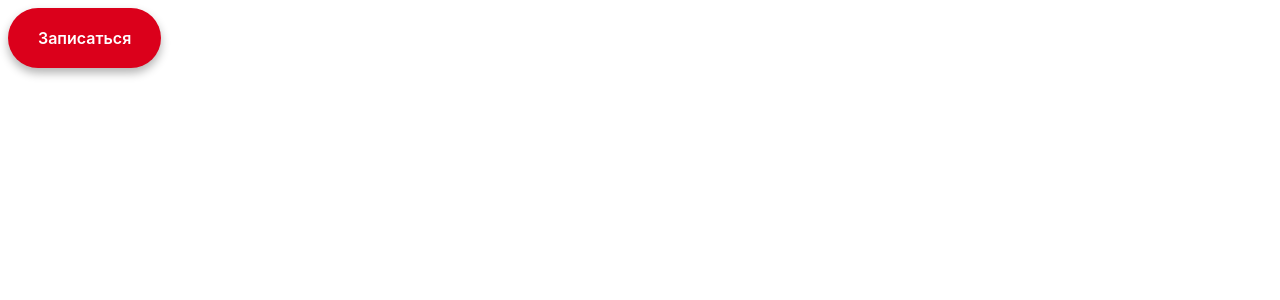
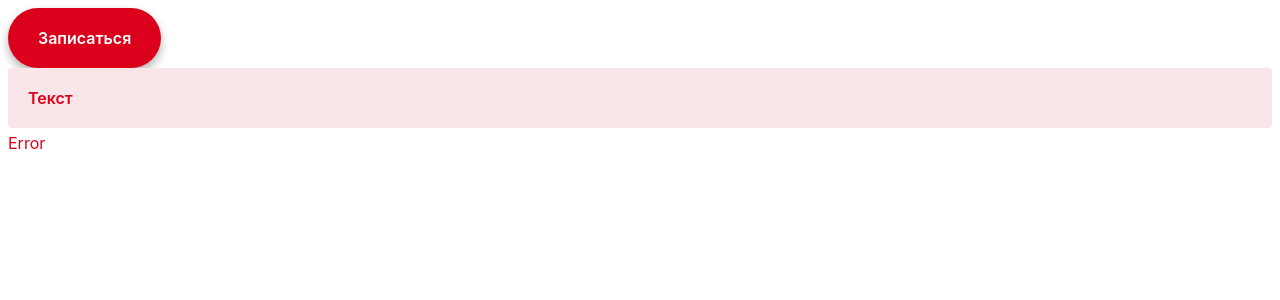
Before and after one commit to Valgulious/ffoo, a React (Vite) app: page / in a window 1280 px wide. Shown: the top 300 px of the page. Built offline with nearby package versions, Linux system fonts and the light colour scheme.

Commit message:
feat: create input

```diff
--- a/package.json
+++ b/package.json
@@ -20,7 +20,8 @@
     "@emotion/styled": "^11.11.0",
     "polished": "^4.2.2",
     "react": "^18.2.0",
-    "react-dom": "^18.2.0"
+    "react-dom": "^18.2.0",
+    "react-number-format": "^5.3.1"
   },
   "devDependencies": {
     "@types/react": "^18.2.37",
--- a/src/App.tsx
+++ b/src/App.tsx
@@ -1,5 +1,6 @@
 import { Button } from 'shared/ui/inputs/Button';
 import { ThemeProvider } from 'shared/providers/theme';
+import { Input } from 'shared/ui/inputs/Input';
 
 function App() {
   return (
@@ -7,6 +8,10 @@ function App() {
         <Button>
             Записаться
         </Button>
+        <Input
+            placeholder="Текст"
+            errorMessage="Error"
+        />
     </ThemeProvider>
   )
 }
--- a/src/index.css
+++ b/src/index.css
@@ -11,3 +11,21 @@ button {
   line-height: inherit;
   appearance: none;
 }
+
+*,
+*::before,
+*::after {
+  box-sizing: border-box;
+}
+
+p,
+h4,
+h3,
+h2,
+h1 {
+  margin: 0;
+}
+
+input::-ms-clear {
+  display: none;
+}
--- a/src/shared/styles/theme/index.ts
+++ b/src/shared/styles/theme/index.ts
@@ -1,11 +1,14 @@
-import { Theme } from 'shared/types/theme.ts';
+import type { Theme } from 'shared/types/theme.ts';
 
 export const theme: Theme = {
     colors: {
-        black: '#000000',
-        white: '#ffffff',
-        red: '#db001b',
-        gray: '#c1c1c1'
+        neutral0: '#ffffff',
+        neutral200: '#e8e8e8',
+        neutral400: '#c1c1c1',
+        neutral600: '#969696',
+        neutral900: '#000000',
+        red200: '#fae5e8',
+        red900: '#db001b'
     },
     transition: {
         normal: '400ms',
--- a/src/shared/ui/inputs/Button/styles.ts
+++ b/src/shared/ui/inputs/Button/styles.ts
@@ -3,10 +3,10 @@ import rgba from 'polished/lib/color/rgba';
 
 export const Wrapper = styled.button`
     border-radius: 50px;
-    background-color: ${({ theme }) => theme.colors.red};
-    color: ${({ theme }) => theme.colors.white};
+    background-color: ${({ theme }) => theme.colors.red900};
+    color: ${({ theme }) => theme.colors.neutral0};
     font-weight: ${({ theme }) => theme.font.weight.semiBold};
-    box-shadow: 0 5px 10px ${({ theme }) => rgba(theme.colors.black, 0.3)};
+    box-shadow: 0 5px 10px ${({ theme }) => rgba(theme.colors.neutral900, 0.3)};
     padding: 20px 30px;
     transition: opacity ${({ theme }) => theme.transition.normal};
 
@@ -15,7 +15,7 @@ export const Wrapper = styled.button`
     }
 
     &:disabled {
-        background-color: ${({ theme }) => theme.colors.gray};
+        background-color: ${({ theme }) => theme.colors.neutral400};
         box-shadow: none;
         cursor: auto;
     }
--- /dev/null
+++ b/src/shared/ui/inputs/Input/index.tsx
@@ -0,0 +1,25 @@
+import { forwardRef, InputHTMLAttributes } from 'react';
+import { BaseInput, Wrapper, Error } from './styles.ts';
+
+export type InputProps = Omit<InputHTMLAttributes<HTMLInputElement>, 'children'> & {
+    errorMessage?: string;
+}
+
+export const Input = forwardRef<HTMLInputElement, InputProps>((props, forwardedRef) => {
+    const {
+        errorMessage,
+        ...restProps
+    } = props;
+    const hasError = !!errorMessage;
+
+    return (
+        <Wrapper>
+            <BaseInput
+                ref={forwardedRef}
+                hasError={hasError}
+                {...restProps}
+            />
+            {hasError && <Error>{errorMessage}</Error>}
+        </Wrapper>
+    );
+});
--- /dev/null
+++ b/src/shared/ui/inputs/Input/styles.ts
@@ -0,0 +1,48 @@
+import styled from '@emotion/styled';
+import { css } from '@emotion/react';
+import rgba from 'polished/lib/color/rgba';
+import type { ColorKey, Theme } from 'shared/types/theme.ts';
+
+export const Wrapper = styled.div();
+
+type InputProps = {
+    hasError?: boolean;
+}
+
+const placeholderInputCss = (theme: Theme, color: ColorKey) => css`
+    &::placeholder {
+        color: ${theme.colors[color]};
+    }
+`
+
+const errorInputCss = (theme: Theme) => css`
+    background-color: ${theme.colors.red200};
+
+    ${placeholderInputCss(theme, 'red900')};
+`
+
+export const BaseInput = styled.input<InputProps>`
+    all: unset;
+    box-sizing: border-box;
+    width: 100%;
+    font-weight: ${({ theme }) => theme.font.weight.semiBold};
+    border-radius: 4px;
+    padding: 20px;
+    background-color: ${({ theme }) => theme.colors.neutral200};
+
+    ${({ theme }) => placeholderInputCss(theme, 'neutral600')};
+    ${({ theme, hasError }) => hasError && errorInputCss(theme)};
+
+    &:focus, &:focus-visible {
+        background-color: ${({ theme }) => theme.colors.neutral0};
+        border: 1px solid ${({ theme }) => theme.colors.neutral400};
+        box-shadow: 0 5px 10px ${({ theme }) => rgba(theme.colors.neutral900, 0.3)};
+
+        ${({ theme }) => placeholderInputCss(theme, 'neutral600')};
+    }
+`
+
+export const Error = styled.p`
+    margin-top: 5px;
+    color: ${({ theme }) => theme.colors.red900};
+`;
```
Also changed, not shown: src/shared/types/theme.ts (+9 -4 lines), src/shared/ui/inputs/PatternFormatInput/index.tsx (added, +27 -0 lines), 1 other file (tests, documents, lock files or other folders).
